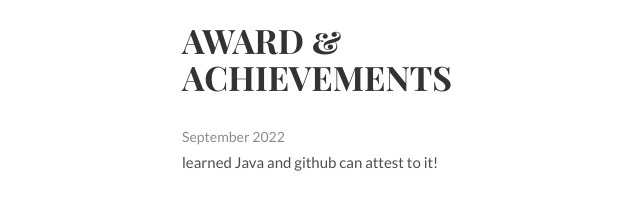
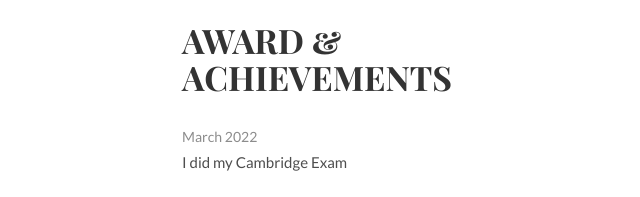
Before and after one commit to JackP005/Jacks-webpage-template, a plain HTML site: page index.html in a window 1280 px wide. Shown: the part 1580-1777 px from the top of the page, without its empty margins (147-787 px from the left). Drawn offline with Linux system fonts and the light colour scheme.

Commit message:
Changed the Award and Achievments

```diff
--- a/index.html
+++ b/index.html
@@ -89,8 +89,8 @@
 		<div class="container">
 			<h1>Award &amp;<br>Achievements</h1>
 			<ul class="award-list list-flat">
-				<li>September 2022</li>
-				<li>learned Java and github can attest to it!</li>
+				<li>March 2022</li>
+				<li>I did my Cambridge Exam</li>
 			</ul>
 			<ul class="award-list list-flat">
 				<li>December 2022</li>
```
